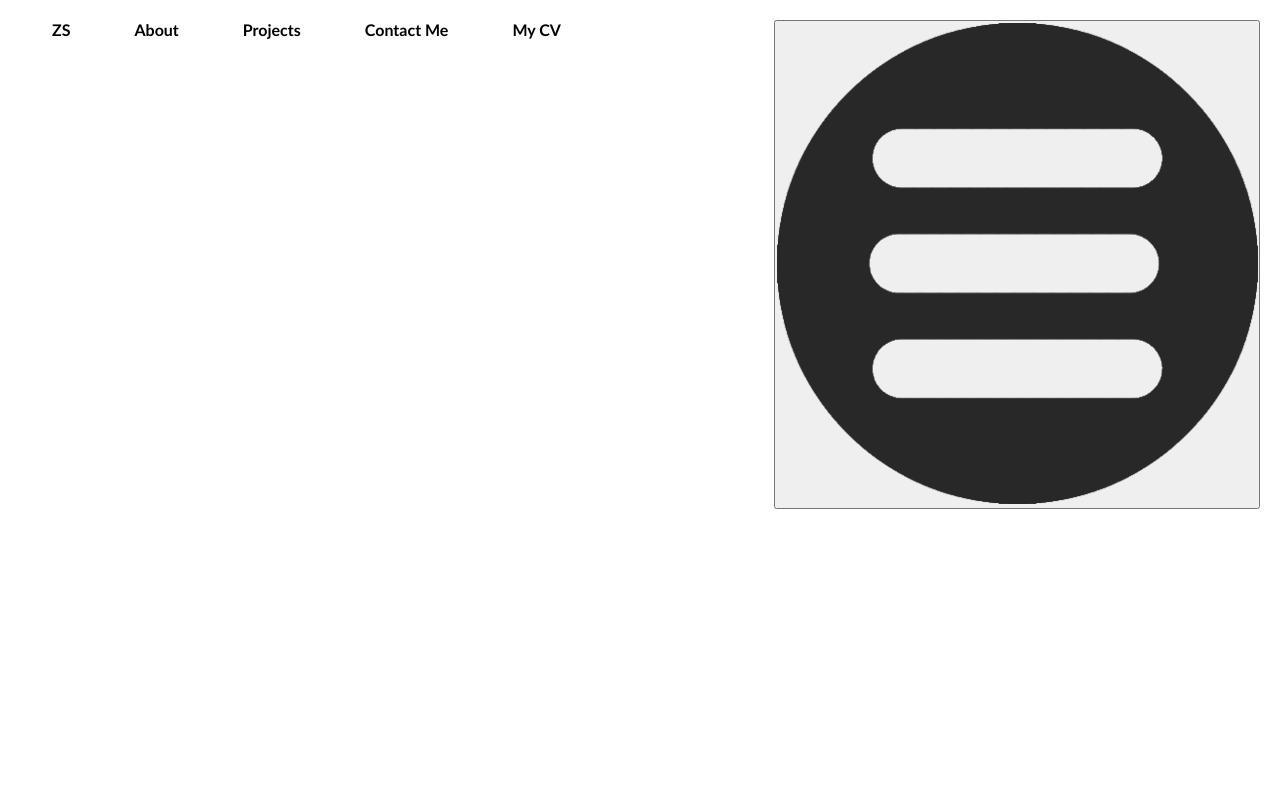
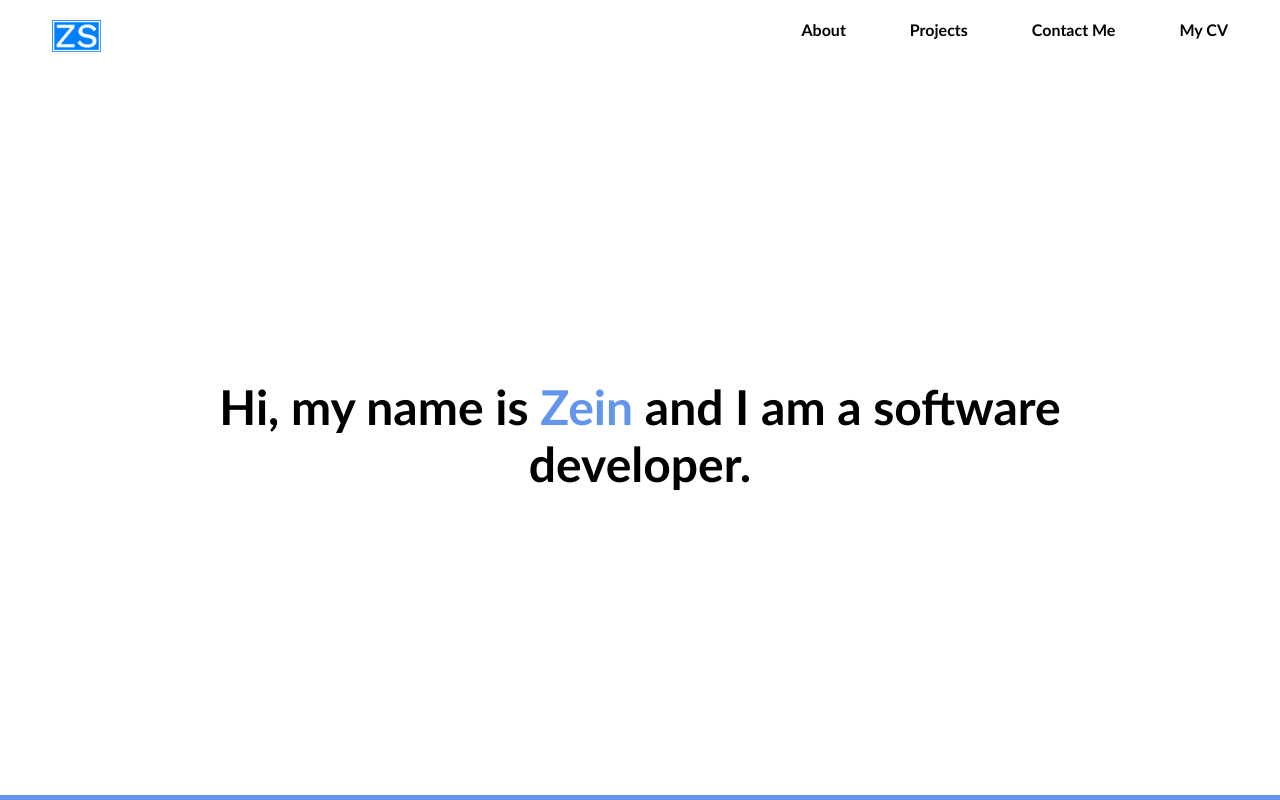
Before and after one commit to Zein19/my-portfolio, a React (Create React App) app: page / in a window 1280 px wide. Shown: the top 800 px of the page. Built offline with nearby package versions, Linux system fonts and the light colour scheme.

Commit message:
working on navbar

```diff
--- a/src/App.css
+++ b/src/App.css
@@ -34,18 +34,23 @@ a:hover{
 
 nav{
   display: flex;
+  animation: fadeIn 5s;
   justify-content: space-between;
-  animation: fadeIn 5s;
 }
 
 nav ul{
   display: flex;
+  justify-content: right;
 }
 
 .nav-item{
   margin: 0 2em;
   list-style: none;
   font-weight: bold;
+}
+
+.logo {
+  height: 2em
 }
 
 .landing{
@@ -163,6 +168,10 @@ span{
   border-bottom: solid white 1px;
 }
 
+.nav-toggle{
+  display: none;
+}
+
 @media (max-width: 800px){
 
   .navbar{
--- a/src/components/Navbar.js
+++ b/src/components/Navbar.js
@@ -11,9 +11,8 @@ function Navbar(){
     return(
         <header className="navbar">
             <nav>
-
+                <a className="nav-item" href="#top"><img className="logo" src="/images/logo-no-background.png" alt="logo" /></a>
                 <ul className={showNav ? "show" : ""}>
-                    <li className="nav-item"><a href="#top">ZS</a></li>
                     <li className="nav-item"><a href="#about">About</a></li>
                     <li className="nav-item"><a href="#projects">Projects</a></li>
                     <li className="nav-item"><a href="#contact">Contact Me</a></li>
```
Also changed, not shown: public/images/logo-no-background.png (added).
